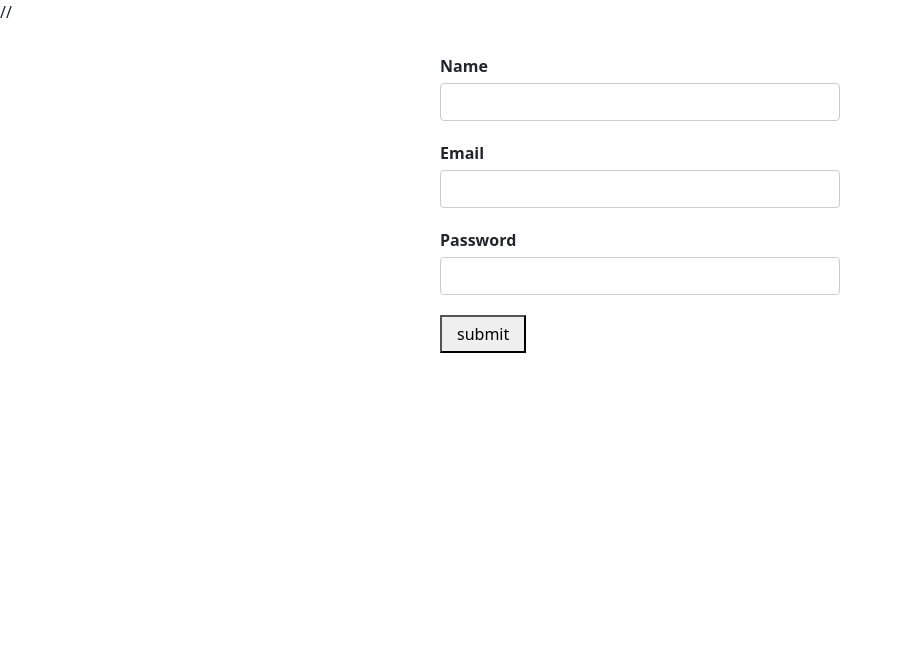
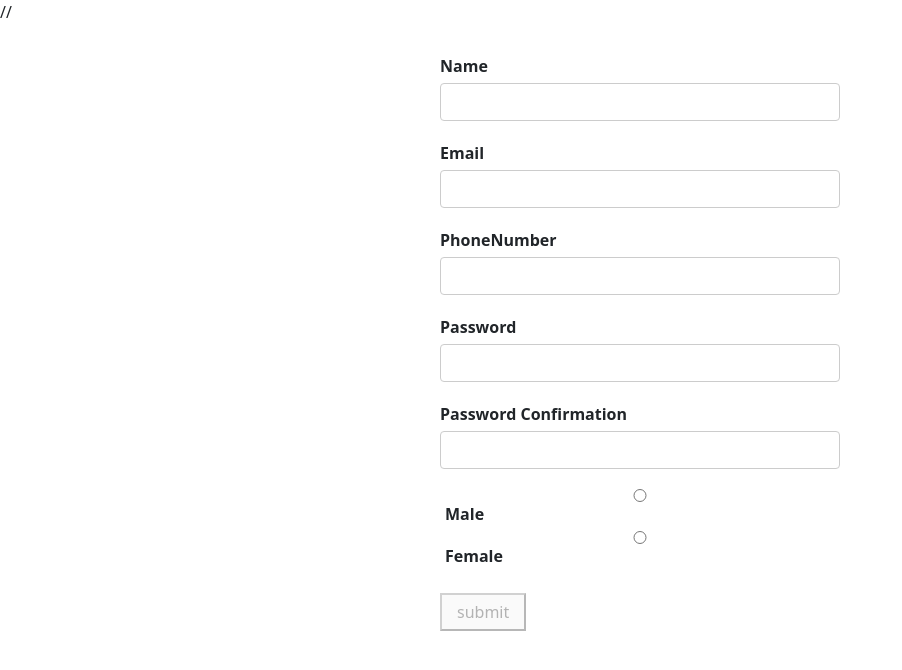
Before and after one commit to ahmadkabiri/first-app, a React (Create React App) app: page / in a window 1280 px wide. Shown: the top 670 px of the page, without its empty margins (0-902 px from the left). Built offline with nearby package versions, Linux system fonts and the light colour scheme.

Commit message:
radio added

```diff
--- a/src/App.css
+++ b/src/App.css
@@ -1,5 +1,5 @@
 .App {
-    padding-top:30px;
+  padding-top: 30px;
   display: flex;
   justify-content: center;
 }
@@ -10,7 +10,7 @@ label {
   font-weight: 800;
 }
 
-input{
+input {
   width: 400px;
   padding: 6px;
   display: block;
@@ -20,7 +20,7 @@ input{
   border-radius: 4px;
 }
 
-.formControl{
+.formControl {
   margin-bottom: 20px;
 }
 
@@ -31,3 +31,34 @@ button {
 .error {
   color: red;
 }
+
+input + label {
+  font-weight: bold;
+  display: inline-flex;
+  margin-right: 20px;
+  margin-left: 5px;
+}
+
+input[type="text"],
+input[type="email"],
+input[type="password"] {
+  width: 400px;
+  padding: 6px 12px;
+  display: block;
+  background-color: #fff;
+  color: #444;
+  border: 1px solid #ccc;
+  border-radius: 4px;
+}
+
+
+.formControl {
+    margin-bottom: 20px;
+}
+
+button{
+    padding: 5px 15px;
+}
+.error{
+    color: red;
+}
--- a/src/Components/SignUpForm.js
+++ b/src/Components/SignUpForm.js
@@ -17,6 +17,9 @@ function SignUpForm() {
     name: "",
     email: "",
     password: "",
+    phoneNumber: "",
+    passwordConfirm: "",
+    gender : ""
   };
   // 2.
   const onSubmit = (values) => {
@@ -45,17 +48,29 @@ function SignUpForm() {
   // };
 
   const validationSchema = Yup.object({
-    name: Yup.string().required("Name is required"),
+    name: Yup.string()
+      .required("Name is required")
+      .min(6, "Name length is not valid"),
     email: Yup.string()
       .email("Invalid email format")
       .required("Email is required"),
     password: Yup.string().required("Password is required"),
+    phoneNumber: Yup.string()
+      .required("Phone number is required")
+      .matches(/^[0-9]{11}$/, "Invalid Phone Number")
+      .nullable(),
+    passwordConfirm: Yup.string()
+      .required("Password Confirmation is required")
+      .oneOf([Yup.ref("password"), null], "Passwords must match"),
+
+    gender : Yup.string().required("Gender is required")
   });
 
   const formik = useFormik({
     initialValues,
     onSubmit,
     validationSchema,
+    validateOnMount: true,
   });
 
   console.log(formik.touched);
@@ -101,6 +116,23 @@ function SignUpForm() {
           )}
         </div>
         <div className="formControl">
+          <label htmlFor="phoneNumber">PhoneNumber</label>
+          <input
+            id="phoneNumber"
+            type="text"
+            // onChange={changeHandler}
+            // value={userData.password}
+            name="phoneNumber"
+            // value={formik.values.password}
+            // onChange={formik.handleChange}
+            // onBlur={formik.handleBlur}
+            {...formik.getFieldProps("phoneNumber")}
+          />
+          {formik.errors.phoneNumber && formik.touched.phoneNumber && (
+            <div className="error">{formik.errors.phoneNumber}</div>
+          )}
+        </div>
+        <div className="formControl">
           <label htmlFor="password">Password</label>
           <input
             id="password"
@@ -117,7 +149,47 @@ function SignUpForm() {
             <div className="error">{formik.errors.password}</div>
           )}
         </div>
-        <button type="submit">submit</button>
+        <div className="formControl">
+          <label htmlFor="password">Password Confirmation</label>
+          <input
+            id="passwordConfirm"
+            type="text"
+            // onChange={changeHandler}
+            // value={userData.password}
+            name="passwordConfirm"
+            // value={formik.values.password}
+            // onChange={formik.handleChange}
+            // onBlur={formik.handleBlur}
+            {...formik.getFieldProps("passwordConfirm")}
+          />
+          {formik.errors.passwordConfirm && formik.touched.passwordConfirm && (
+            <div className="error">{formik.errors.passwordConfirm}</div>
+          )}
+        </div>
+        <div className="formControl">
+          <input
+            type="radio"
+            id="0"
+            name="gender"
+            value="0"
+            onChange={formik.handleChange}
+            checked={formik.values.gender==="0"}
+          />
+          <label htmlFor="0">Male</label>
+          <input
+            type="radio"
+            id="1"
+            name="gender"
+            value="1"
+            onChange={formik.handleChange}
+            checked={formik.values.gender==="1"}
+
+          />
+          <label htmlFor="1">Female</label>
+        </div>
+        <button type="submit" disabled={!formik.isValid}>
+          submit
+        </button>
       </form>
     </div>
   );
@@ -129,3 +201,5 @@ export default SignUpForm;
 // 2. handling form submission
 // 3. validation - errors message
 // => formik
+
+//gender :  0 or 1 => male : female
```
Lines whose indentation alone changed are shown as unchanged.
